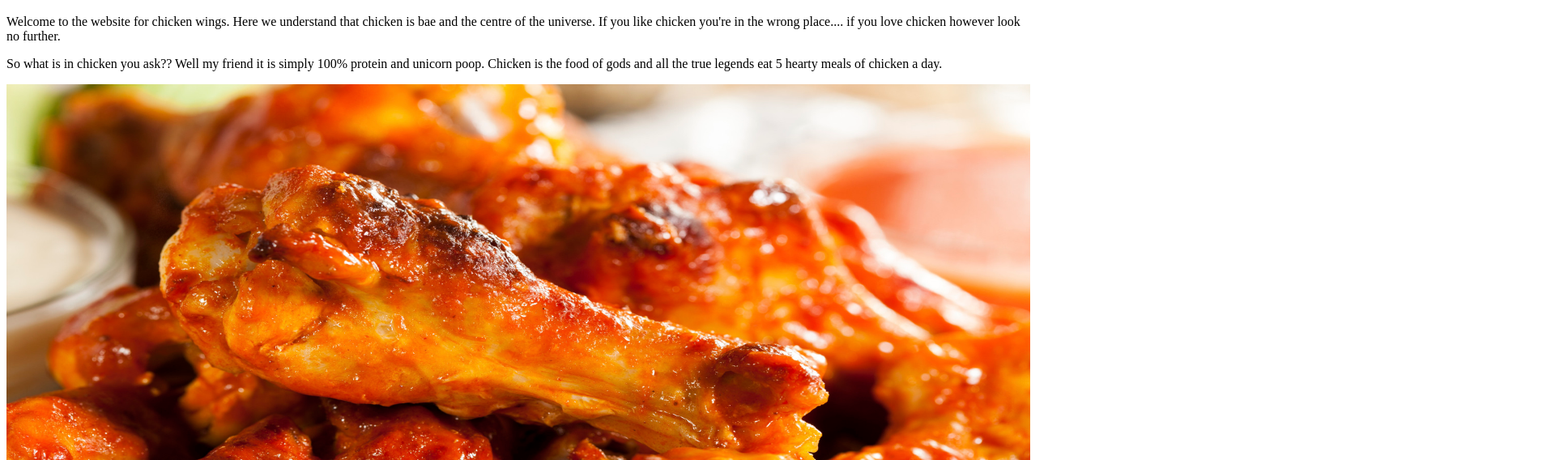
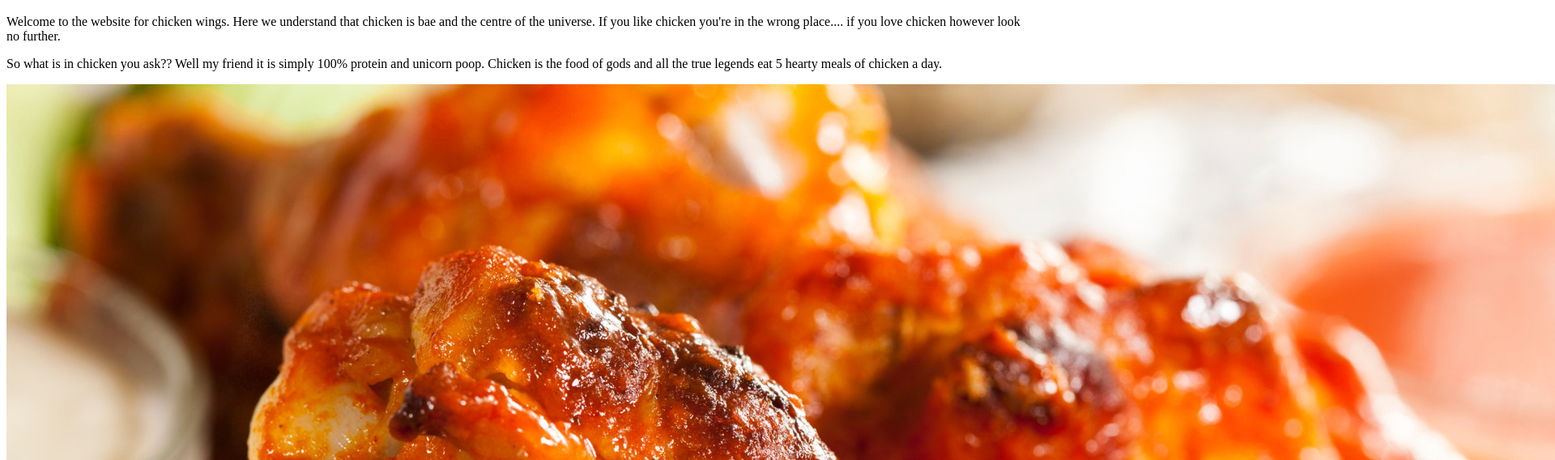
Before and after one commit to HackNewbieBCU/chickenWings, a plain HTML site: page index.html in a window 1280 px wide. Shown: the part 48-616 px from the top of the page at 81% size, 1920 px wide, since content can reach past the window. Drawn offline with Linux system fonts and the light colour scheme.

Commit message:
fixed some css :)

```diff
--- a/index.html
+++ b/index.html
@@ -16,6 +16,6 @@
     So what is in chicken you ask?? Well my friend it is simply 100% protein and unicorn poop. Chicken is the food of gods and all the true legends eat 5 hearty meals of chicken a day.
   </p>
 
-  <img src="ChickenWings.jpg" width=100% height=500px/>
+  <img src="ChickenWings.jpg"/>
 </body>
 </html>
--- a/style.css
+++ b/style.css
@@ -1,8 +1,9 @@
-img{
-  width: auto;
-  height: auto;
+img {
+    width: 100%;
+    height: 500px;
 }
-welcome{
+
+welcome {
     color: red;
     font-style: italic;
     font-size: 20px
```
